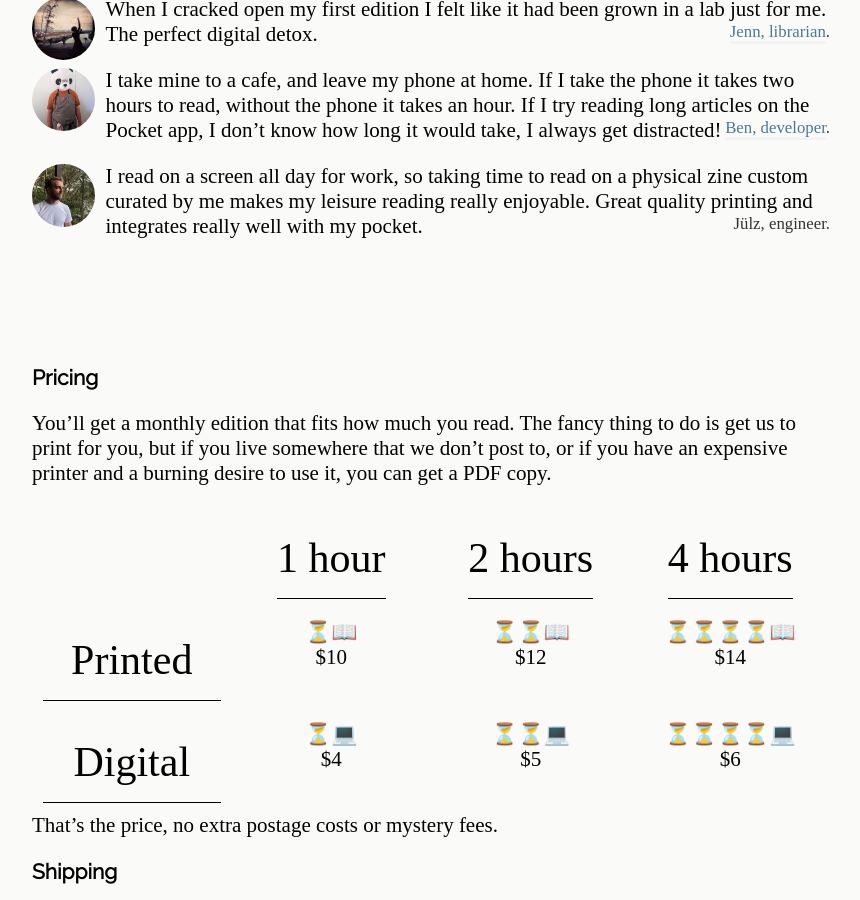
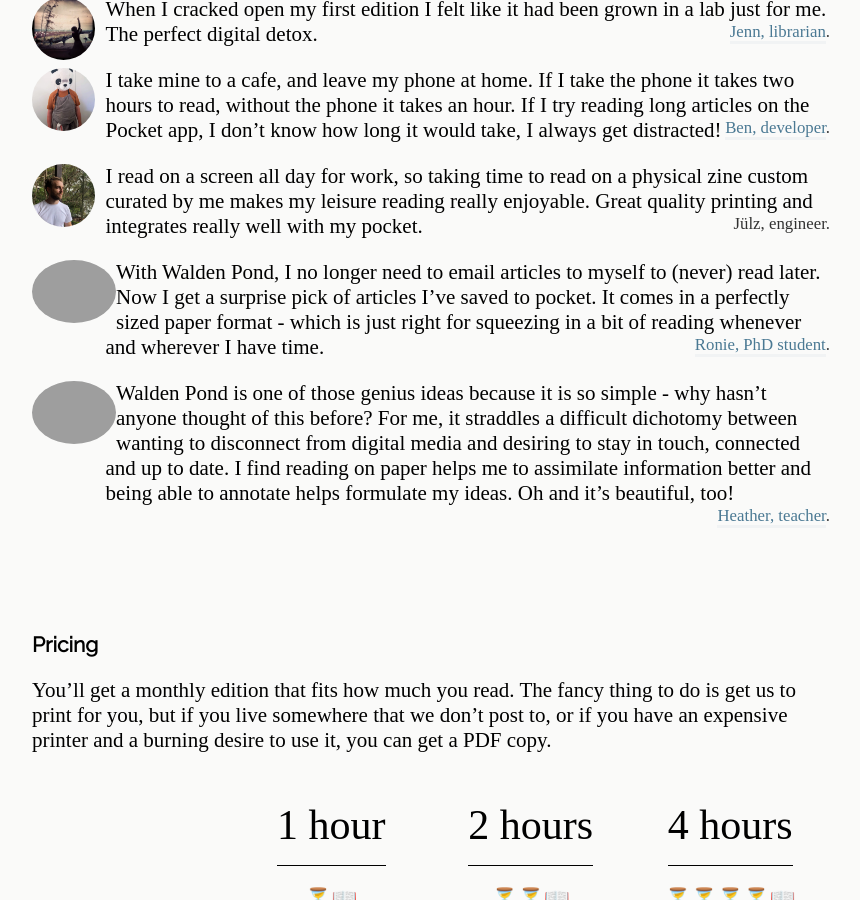
Before and after one commit to notionparallax/wp2frontEnd, a Jekyll site: the page built from index.md, in a window 1280 px wide and 900 px high, scrolled down 1103 px. Shown: the whole window, without its empty margins (209-1069 px from the left). Built offline with Jekyll 4.4.1, drawn with Linux system fonts in a browser that asks for light colours; some web fonts are replaced; comment, search, counter and statistics services are not loaded; grey boxes are pictures that could not be loaded.

Commit message:
add two more blurbs

```diff
--- a/_includes/use_case.md
+++ b/_includes/use_case.md
@@ -3,3 +3,5 @@
 - ![](./img/Jenn.jpg) When I cracked open my first edition I felt like it had been grown in a lab just for me. The perfect digital detox. <span class="testimonial-name">[Jenn, librarian](https://twitter.com/wateryone).</span>
 - ![](./img/ben.jpg) I take mine to a cafe, and leave my phone at home. If I take the phone it takes two hours to read, without the phone it takes an hour. If I try reading long articles on the Pocket app, I don't know how long it would take, I always get distracted! <span class="testimonial-name">[Ben, developer](https://twitter.com/notionparallax).</span>
 - ![](./img/julz.jpg) I read on a screen all day for work, so taking time to read on a physical zine custom curated by me makes my leisure reading really enjoyable. Great quality printing and integrates really well with my pocket. <span class="testimonial-name">Jülz, engineer.</span>
+- ![](https://pbs.twimg.com/profile_images/1049961165156159488/-CLBtk5Z_400x400.jpg) With Walden Pond, I no longer need to email articles to myself to (never) read later. Now I get a surprise pick of articles I've saved to pocket. It comes in a perfectly sized paper format - which is just right for squeezing in a bit of reading whenever and wherever I have time. <span class="testimonial-name">[Ronie, PhD student](https://twitter.com/RonieWalters).</span>
+- ![](https://pbs.twimg.com/profile_images/1260675067601657856/n64Ef2st_400x400.jpg) Walden Pond is one of those genius ideas because it is so simple - why hasn't anyone thought of this before? For me, it straddles a difficult dichotomy between wanting to disconnect from digital media and desiring to stay in touch, connected and up to date. I find reading on paper helps me to assimilate information better and being able to annotate helps formulate my ideas. Oh and it's beautiful, too! <span class="testimonial-name">[Heather, teacher](https://twitter.com/he4therlouise).</span>
```
